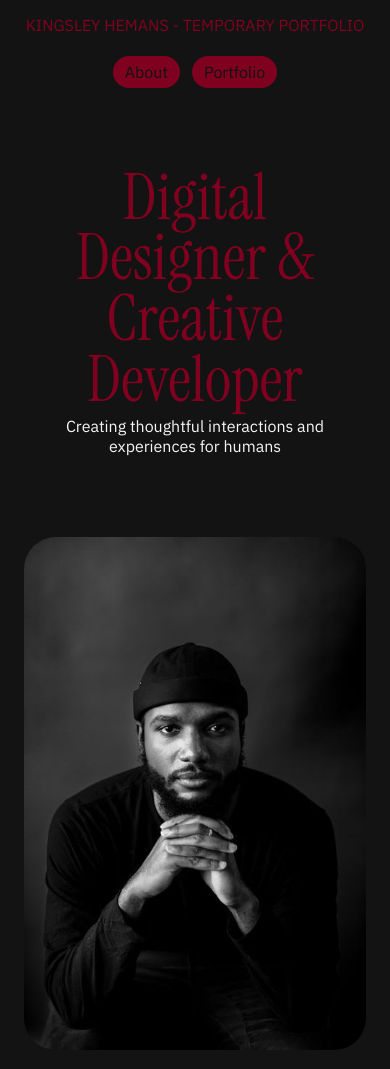
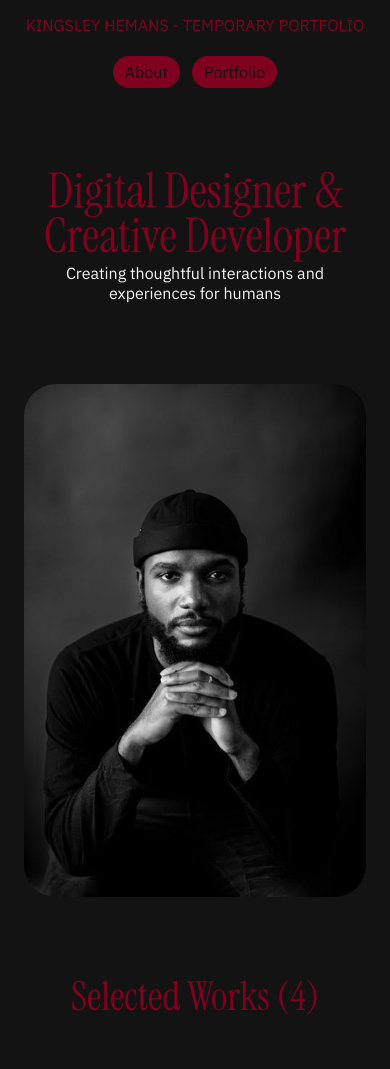
Before and after one commit to thekingsleyhemans/temporary-portfolio, a website: page index.html in a window 390 px wide. Shown: the top 1069 px of the page. Drawn offline with nearby package versions, Linux system fonts and the light colour scheme; a script that the page names is missing.

Commit message:
Adjust hero section heading size for better mobile display

```diff
--- a/style.css
+++ b/style.css
@@ -621,6 +621,10 @@ footer h1{
     }
 }
 @media (max-width: 500px) {
+    .hero-wrap h1 {
+        font-size: 3rem;
+        max-width: 15ch;
+    }
 
     .footer-wrap a {
         font-size: clamp(1rem, 4.5vw, 1.5rem);
```
